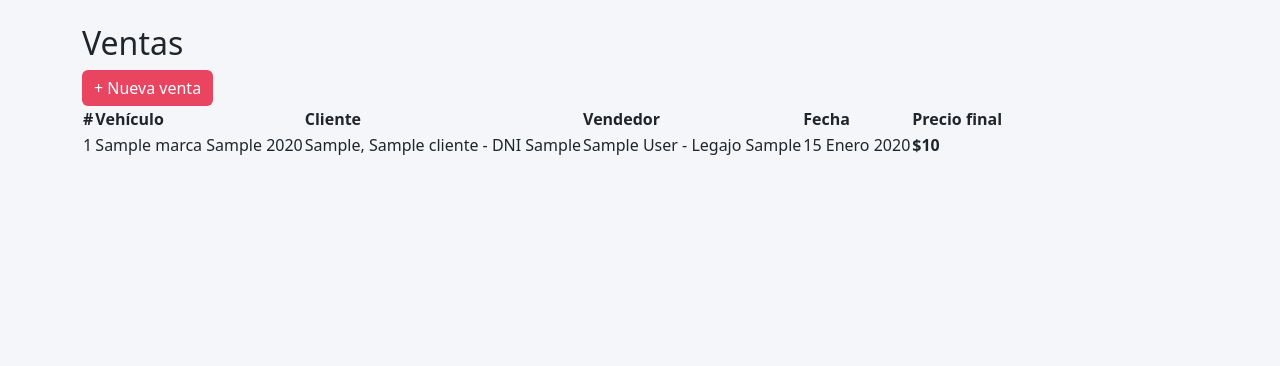
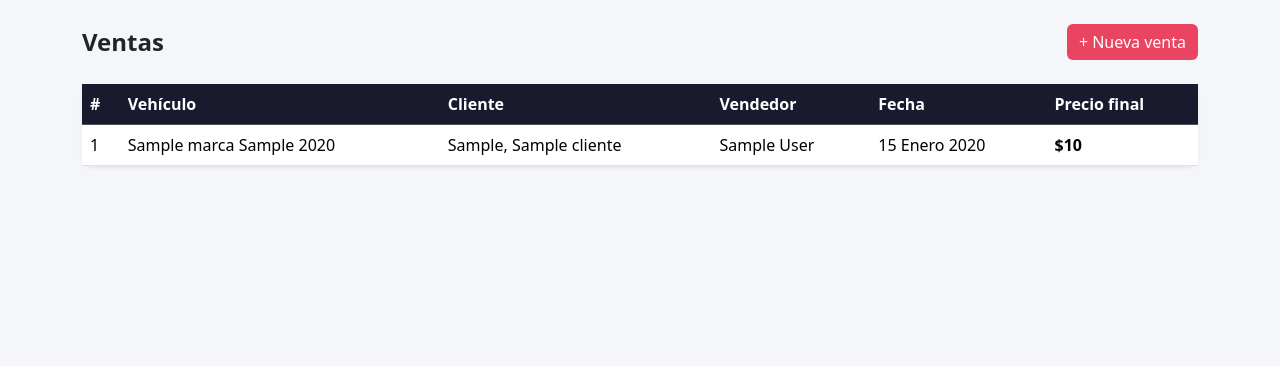
Before and after one commit to Dsan04/concesionaria, a Django app: page /ventas/ in a window 1280 px wide. Shown: the part 62-428 px from the top of the page. Run offline with Django 5.2, Linux system fonts and the light colour scheme; a user stored in the database is signed in; tables that the repository leaves empty hold one stand-in row (values such as "Sample post").

Commit message:
estetica vent

```diff
--- a/templates/ventas/list.html
+++ b/templates/ventas/list.html
@@ -1,31 +1,40 @@
 {% extends 'base.html' %}
 {% block title %}Ventas - AutoDel{% endblock %}
 {% block content %}
-<div class="page-header">
-    <h2>Ventas</h2>
+<div class="d-flex justify-content-between align-items-center mb-4">
+    <h4 class="fw-bold mb-0">Ventas</h4>
     {% if perms.core.add_venta %}
     <a href="{% url 'venta_create' %}" class="btn btn-accent">+ Nueva venta</a>
     {% endif %}
 </div>
-<div class="table-wrapper">
-    <table>
-        <thead>
-            <tr><th>#</th><th>Vehículo</th><th>Cliente</th><th>Vendedor</th><th>Fecha</th><th>Precio final</th></tr>
+<div class="card shadow-sm">
+    <div class="table-responsive">
+        <table class="table table-hover mb-0">
+            <thead class="table-dark">
+                <tr>
+                    <th>#</th>
+                    <th>Vehículo</th>
+                    <th>Cliente</th>
+                    <th>Vendedor</th>
+                    <th>Fecha</th>
+                    <th>Precio final</th>
+                </tr>
             </thead>
             <tbody>
                 {% for v in ventas %}
                 <tr>
                     <td>{{ v.pk }}</td>
                     <td>{{ v.vehiculo }}</td>
-                <td>{{ v.cliente }}</td>
-                <td>{{ v.vendedor }}</td>
+                    <td>{{ v.cliente.apellido }}, {{ v.cliente.nombre }}</td>
+                    <td>{{ v.vendedor.usuario.get_full_name }}</td>
                     <td>{{ v.fecha }}</td>
                     <td><strong>${{ v.precio_final|floatformat:0 }}</strong></td>
                 </tr>
                 {% empty %}
-            <tr><td colspan="6" style="text-align:center;color:#888">No hay ventas registradas.</td></tr>
+                <tr><td colspan="6" class="text-center text-muted py-3">No hay ventas registradas.</td></tr>
                 {% endfor %}
             </tbody>
         </table>
     </div>
+</div>
 {% endblock %}
```
Lines whose indentation alone changed are shown as unchanged.
